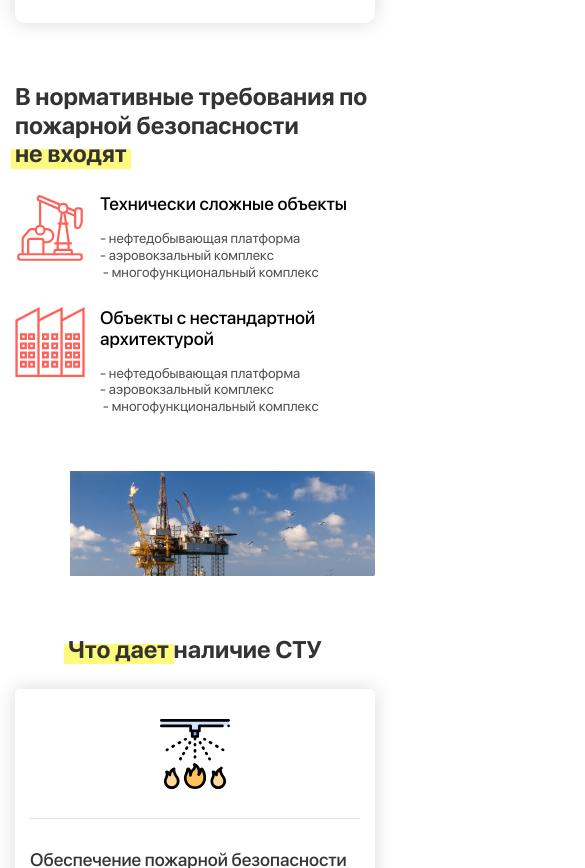
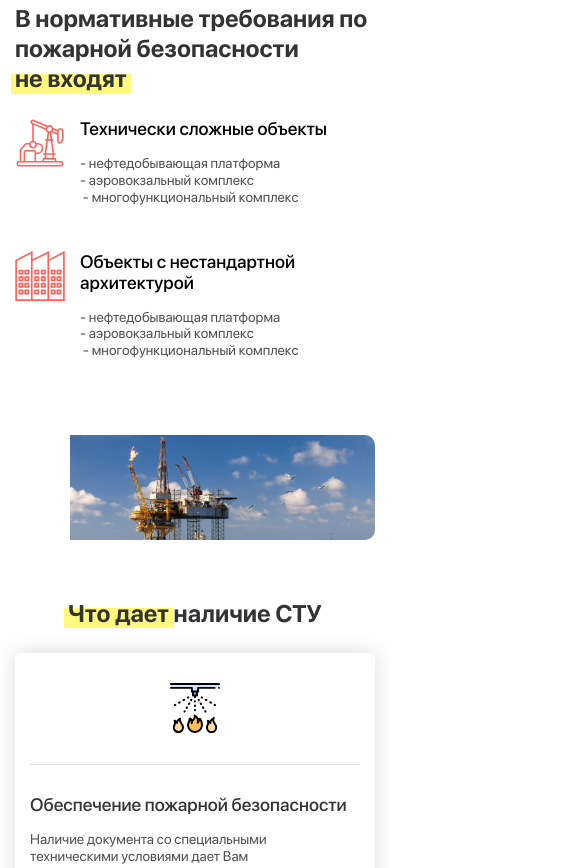
Before and after one commit to yurafreedom/avangard, a website: page assets/main-block.html in a window 390 px wide. Shown: the part 1132-2000 px from the top of the page, 585 px wide, since content can reach past the window. Drawn offline with nearby package versions, Linux system fonts and the light colour scheme; files that its build step writes are made by us from their sources; files whose address does not match are found by name.

Commit message:
all done

```diff
--- a/assets/scss/blocks/about-block.scss
+++ b/assets/scss/blocks/about-block.scss
@@ -21,6 +21,8 @@
 	.icon--building {
 		display: block;
 		flex-shrink: 0;
+		width: 90px;
+		height: 90px;
 		margin-top: 182px;
 		margin-bottom: 51px;
 	}
--- a/assets/scss/blocks/availability-block.scss
+++ b/assets/scss/blocks/availability-block.scss
@@ -51,6 +51,8 @@
 	&__card-icon svg {
 		display: block;
 		margin: 0 auto;
+		width: 70px;
+		height: 70px;
 	}
 	&__card-title {
 		display: block;
--- a/assets/scss/blocks/media.scss
+++ b/assets/scss/blocks/media.scss
@@ -17,6 +17,7 @@
 		}
 		&__toggle {
 			display: block;
+			padding-bottom: 4px;
 		}
 		&__tel-block {
 			display: none;
@@ -28,22 +29,23 @@
 		&__title {
 			margin-top: 40px;
 			font-size: 24px;
-			line-height: 1.20;
+			line-height: 1.22;
 			margin-bottom: 24px;
 		}
 		&__description {
 			font-size: 18px;
 			line-height: 1.167;
-			padding-top: 11px;
-			padding-left: 20px;
+			padding-top: 7px;
+			padding-left: 25px;
 			padding-bottom: 10px;
 			margin-bottom: 30px;
 		}
 		.btn--order {
+			width: 100%;
 			font-size: 14px;
 			line-height: 1.2;
-			padding-top: 17px;
-			padding-bottom: 17px;
+			padding-top: 16px;
+			padding-bottom: 18px;
 		}
 		&__photo-block {
 			margin-top: 30px;
@@ -53,31 +55,35 @@
 				width: 240px;
 				height: 110px;
 				right: -15px;
+				object-fit: cover;
 			}
 		}
 	}
 
 	.regulations-block {
 		&__wrapper {
-			margin-top: -15px;
+			margin-top: -18px;
 			padding: 15px 15px 26px 15px;
 		}
 		.icon--fire-alarm {
 			margin-bottom: 19px;
+			width: 80px;
+			height: 80px;
 		}
 		&__content-text {
 			font-size: 18px;
+			line-height: 1.2;
 			&::before {
 				width: 260px;
 				height: 1px;
 				right: 0;
 				left: 0;
 				top: auto;
-				bottom: -26px;
+				bottom: -48px;
 			}
 		}
 		&__content-title {
-			margin-top: 30px;
+			margin-top: 58px;
 			margin-bottom: 15px;
 			margin-left: 0;
 			font-size: 20px;
@@ -98,7 +104,7 @@
 		padding-bottom: 60px;
 		&__title {
 			font-size: 24px;
-			line-height: 1.2;
+			line-height: 1.25;
 			padding-bottom: 0;
 			margin-bottom: 24px;
 			span {
@@ -109,6 +115,10 @@
 		}
 		&__card-icon {
 			margin-right: 15px;
+			svg {
+				width: 50px;
+				height: 50px;
+			}
 		}
 		&__card-title {
 			font-size: 18px;
@@ -120,10 +130,10 @@
 			line-height: 1.2;
 		}
 		&__card:not(:last-child) {
-			margin-bottom: 26px;
+			margin-bottom: 45px;
 		}
 		&__photo-block {
-			margin-top: 56px;
+			margin-top: 76px;
 			min-height: 105px;
 			img {
 				width: 305px;
@@ -144,21 +154,29 @@
 			}
 		}
 		&__card {
+			height: 361px;
 			padding: 30px 15px;
 			margin-bottom: 20px;
 		}
 		&__card-icon {
 			margin-left: 0;
 			margin-bottom: 30px;
+			&::after {
+				bottom: -2px;
+			}
+		}
+		&__card-icon svg {
+			width: 50px;
+			height: 50px;
 		}
 		&__card-title {
 			font-size: 18px;
-			line-height: 1.167;
-			margin-bottom: 16px;
+			line-height: 1.3;
+			margin-bottom: 15px;
 		}
 		&__card-text {
 			font-size: 14px;
-			line-height: 1.2;
+			line-height: 1.22;
 		}
 	}
 
@@ -166,7 +184,7 @@
 		padding-bottom: 60px;
 		&__title {
 			font-size: 24px;
-			line-height: 1.2;
+			line-height: 1.28;
 			padding: 0;
 			margin-bottom: 24px;
 			span::before {
@@ -176,7 +194,8 @@
 		}
 		&__content-text {
 			font-size: 14px;
-			line-height: 1.2;
+			line-height: 1.22;
+			padding-left: 2px;
 		}
 		&__photo-block {
 			margin-top: 56px;
@@ -192,25 +211,28 @@
 		padding-bottom: 60px;
 		&__title {
 			font-size: 24px;
-			line-height: 1.2;
+			line-height: 1.24;
 			margin-bottom: 24px;
 			padding-bottom: 0;
 		}
 		&__list ul {
 			font-size: 14px;
-			line-height: 1.2;
+			line-height: 1.26;
+			padding-left: 25px;
 		}
 		&__list ul li {
 			&::before {
 				top: 4px;
+				left: -25px;
 			}
 		}
 		.btn--stu {
+			width: 100%;
 			margin-top: 36px;
 			font-size: 14px;
 			line-height: 1.2;
-			padding-top: 17px;
-			padding-bottom: 17px;
+			padding-top: 16px;
+			padding-bottom: 18px;
 		}
 	}
 
@@ -256,19 +278,22 @@
 		}
 		&__content-text {
 			font-size: 14px;
-			line-height: 1.2;
+			line-height: 1.278;
 		}
 	}
 
 	.kinds-block {
 		padding-bottom: 87px;
+		#kinds_slider {
+			margin-left: 0;
+			margin-right: 0;
+		}
 		#kinds_slider .swiper-slide {
 			justify-content: flex-start;
-			padding-left: 15px;
 		}
 		&__title {
 			font-size: 24px;
-			line-height: 1.2;
+			line-height: 1.3;
 			margin-bottom: 47px;
 		}
 		&__card-block {
@@ -277,9 +302,12 @@
 			&:not(:first-child) {
 				display: none;
 			}
+			&:not(:last-child) {
+				margin-right: 0;
+			}
 		}
 		&__card-heading {
-			margin-bottom: 20px;
+			margin-bottom: 23px;
 		}
 		&__card-heading span {
 			font-size: 14px;
@@ -288,13 +316,15 @@
 			font-weight: 400;
 			font-size: 14px;
 			line-height: 1.2;
+			margin-bottom: 51px;
 		}
 		&__card-price {
-			font-size: 18px;
+			font-size: 36px;
 			line-height: 1.2;
 		}
 		&__card-from {
 			font-size: 18px;
+			margin-right: 9px;
 		}
 		&__pagination {
 			margin-top: 21px;
@@ -304,7 +334,7 @@
 	.warranty-block {
 		#image_slider {
 			width: 305px;
-			left: 0;
+			left: 15px;
 			right: auto;
 			bottom: -74px;
 		}
@@ -321,30 +351,38 @@
 		}
 		&__card-text {
 			font-size: 14px;
-			line-height: 1.2;
+			line-height: 1.28;
 		}
 		&__card-photo {
 			min-height: 197px;
 			img {
 				width: 305px;
 				height: 197px;
-				left: 15px;
 				border-top-left-radius: 10px;
 				border-bottom-left-radius: 10px;
 			}
+		}
+		&__card-inner {
+			padding-left: 0;
 		}
 		&__card-text {
 			margin-bottom: 138px;
 		}
 		&__pagination {
-			bottom: -111px;
+			bottom: -119px;
+			left: 88px;
 		}
 	}
+
+	#kinds_slider {
+		width: 100%;
+	}
+
 	.objects-button-prev, .objects-button-next, .kinds-button-prev, .kinds-button-next, .warranty-button-prev, .warranty-button-next, .reviews-button-prev, .reviews-button-next {
 		width: 45px;
 		height: 45px;
 		background-size: 7px 14px;
-		bottom: 22px;
+		bottom: 21px;
 	}
 	.objects-button-prev, .kinds-button-prev, .reviews-button-prev {
 		left: 15px;
@@ -362,19 +400,35 @@
 		bottom: -22px;
 	}
 	.warranty-button-prev, .warranty-button-next {
-		bottom: -132px;
+		bottom: -140px;
+	}
+	.warranty-button-prev {
+		left: 15px;
+	}
+	.warranty-button-next {
+		right: 15px;
+		left: auto;
+	}
+	.reviews-button-prev, .reviews-button-next {
+		bottom: -21px;
 	}
 
 	.about-block {
 		padding-bottom: 90px;
 		&__background-block {
 			&::before {
-				height: 656px;
+				top: 10px;
+				height: 620px;
 				max-width: 305px;
 			}
 		}
+		&__content-block {
+			padding-left: 0;
+		}
 		.icon--building {
-			margin-top: 30px;
+			width: 50px;
+			height: 50px;
+			margin-top: 40px;
 			margin-bottom: 20px;
 		}
 		&__title {
@@ -384,7 +438,7 @@
 		}
 		&__text {
 			font-size: 14px;
-			line-height: 1.2;
+			line-height: 1.28;
 		}
 		&__form {
 			margin-top: 16px;
@@ -406,8 +460,9 @@
 			line-height: 1.2;
 		}
 		&__input {
-			padding-top: 20px;
-			padding-bottom: 14px;
+			padding-top: 26px;
+			padding-left: 13px;
+			padding-bottom: 8px;
 			font-size: 14px;
 			line-height: 1.2;
 		}
@@ -427,9 +482,10 @@
 	}
 
 	.stages-block {
+		padding-bottom: 60px;
 		&__title {
 			font-size: 24px;
-			line-height: 1.2;
+			line-height: 1.3;
 			margin-bottom: 24px;
 		}
 		&__photo-block {
@@ -440,11 +496,46 @@
 				height: 105px;
 			}
 		}
+		&__card {
+			margin-bottom: 26px;
+		}
+		&__card-icon {
+			margin-left: -31px;
+			margin-bottom: 24px;
+			&::after {
+				top: 24px;
+				right: -20px;
+				width: 50px;
+			}
+			svg {
+				width: 50px;
+				height: 50px;
+			}
+		}
+		&__card-num {
+			font-size: 30px;
+			top: -14px;
+		}
+		&__card-title {
+			font-size: 14px;
+			line-height: 1.2;
+			padding-left: 5px;
+		}
+		&__photo-block {
+			margin-top: 39px;
+		}
 	}
 
 	.reviews-block {
-		padding-bottom: 255px;
+		padding-bottom: 277px;
+		&__title {
+			font-size: 24px;
+			line-height: 1.3;
+			margin-bottom: 24px;
+		}
 		&__slide-photo {
+			width: 290px;
+			height: 410px;
 			&:not(:first-child) {
 				display: none;
 			}
@@ -453,7 +544,7 @@
 			}
 		}
 		&__pagination {
-			margin-top: 41px;
+			margin-top: 40px;
 		}
 	}
 
@@ -474,11 +565,12 @@
 			font-size: 24px;
 			line-height: 1.2;
 			margin-bottom: 24px;
+			padding-left: 0;
 		}
 		&__card-block {
 			&:not(:last-child) {
 				margin-right: 0;
-				margin-bottom: 16px;
+				margin-bottom: 18px;
 			}
 		}
 		&__card-icon {
@@ -486,7 +578,7 @@
 		}
 		&__inner-text {
 			font-size: 14px;
-			line-height: 1.2;
+			line-height: 1.278;
 		}
 		&__map-block {
 			height: 430px;
@@ -494,8 +586,58 @@
 	}
 
 	.page-footer {
+		padding-top: 28px;
+		padding-bottom: 30px;
+		&__top-part {
+			padding-bottom: 27px;
+			margin-bottom: 14px;
+		}
 		&__top-part &__wrapper {
-			display: block;
+			flex-direction: column;
+		}
+		&__tel-block {
+			margin-top: 30px;
+			padding-left: 15px;
+			padding-right: 15px;
+		}
+		&__phone-link {
+			font-size: 14px;
+			line-height: 1.2;
+			&:not(:last-child) {
+				margin-right: 38px;
+			}
+			&:not(:last-child)::before {
+				top: 0;
+				right: -21px;
+				height: 17px;
+			}
+		}
+		&__copyright {
+			font-size: 14px;
+			line-height: 1.2;
+			padding-top: 6px;
+			margin-bottom: 0;
+			margin-right: 0;
+		}
+		&__bottom-part &__wrapper {
+			padding-left: 15px;
+			padding-right: 15px;
+		}
+		&__privacy-link {
+			margin-left: 0;
+			font-size: 14px;
+			line-height: 1.2;
+		}
+		&__author-link {
+			padding-top: 2px;
+			margin-right: 0;
+			font-size: 14px;
+			line-height: 1.2;
+			text-align: right;
+			color: rgba(255,255,255,0.95);
+			span {
+				margin-right: 0;
+			}
 		}
 	}
 }
--- a/assets/scss/blocks/regulations-block.scss
+++ b/assets/scss/blocks/regulations-block.scss
@@ -9,6 +9,8 @@
 	}
 	.icon--fire-alarm {
 		display: block;
+		width: 100px;
+		height: 100px;
 		flex-shrink: 0;
 		margin-bottom: 30px;
 	}
@@ -71,7 +73,7 @@
 	&__laws-block p {
 		margin: 0;
 		&:not(:last-child) {
-			margin-bottom: 15px;
+			margin-bottom: 19px;
 		}
 	}
 }
--- a/assets/scss/blocks/requirements-block.scss
+++ b/assets/scss/blocks/requirements-block.scss
@@ -45,6 +45,10 @@
 	}
 	&__card-icon {
 		margin-right: 30px;
+		svg {
+			width: 70px;
+			height: 70px;
+		}
 	}
 	&__card-title {
 		display: block;
@@ -67,14 +71,14 @@
 		position: relative;
 		margin-top: 141px;
 		min-height: 530px;
-		border-top-right-radius: 10px;
-		border-bottom-right-radius: 10px;
 		img {
 			position: absolute;
 			right: 0;
 			width: 1545px;
 			height: 530px;
 			object-fit: contain;
+			border-top-right-radius: 10px;
+			border-bottom-right-radius: 10px;
 		}
 	}
 }
--- a/assets/scss/blocks/stages-block.scss
+++ b/assets/scss/blocks/stages-block.scss
@@ -32,6 +32,8 @@
 	&__card-icon svg {
 		display: block;
 		margin: 0 auto;
+		width: 80px;
+		height: 80px;
 	}
 	&__card-inner {
 		display: flex;
@@ -60,14 +62,14 @@
 		display: block;
 		min-height: 530px;
 		margin-top: 160px;
-		border-top-left-radius: 10px;
-		border-bottom-left-radius: 10px;
 		img {
 			position: absolute;
 			left: 0;
 			width: 1545px;
 			height: 530px;
 			object-fit: contain;
+			border-top-left-radius: 10px;
+			border-bottom-left-radius: 10px;
 		}
 	}
 }
--- a/assets/scss/blocks/warranty-block.scss
+++ b/assets/scss/blocks/warranty-block.scss
@@ -76,7 +76,6 @@
 		position: relative;
 		width: 100%;
 		min-height: 503px;
-		border-radius: 10px;
 		overflow: hidden;
 		margin-top: 30px;
 		img {
@@ -84,6 +83,7 @@
 			left: 0;
 			width: 779px;
 			height: 503px;
+			border-radius: 10px;
 		}
 	}
 
```
Also changed, not shown: assets/template/page-footer.html (+1 -1 lines), assets/template/page-header.html (+1 -1 lines), assets/template/sprite.html (+18 -18 lines), dist/css/main.css, dist/css/main.min.css, dist/main-block.html.
